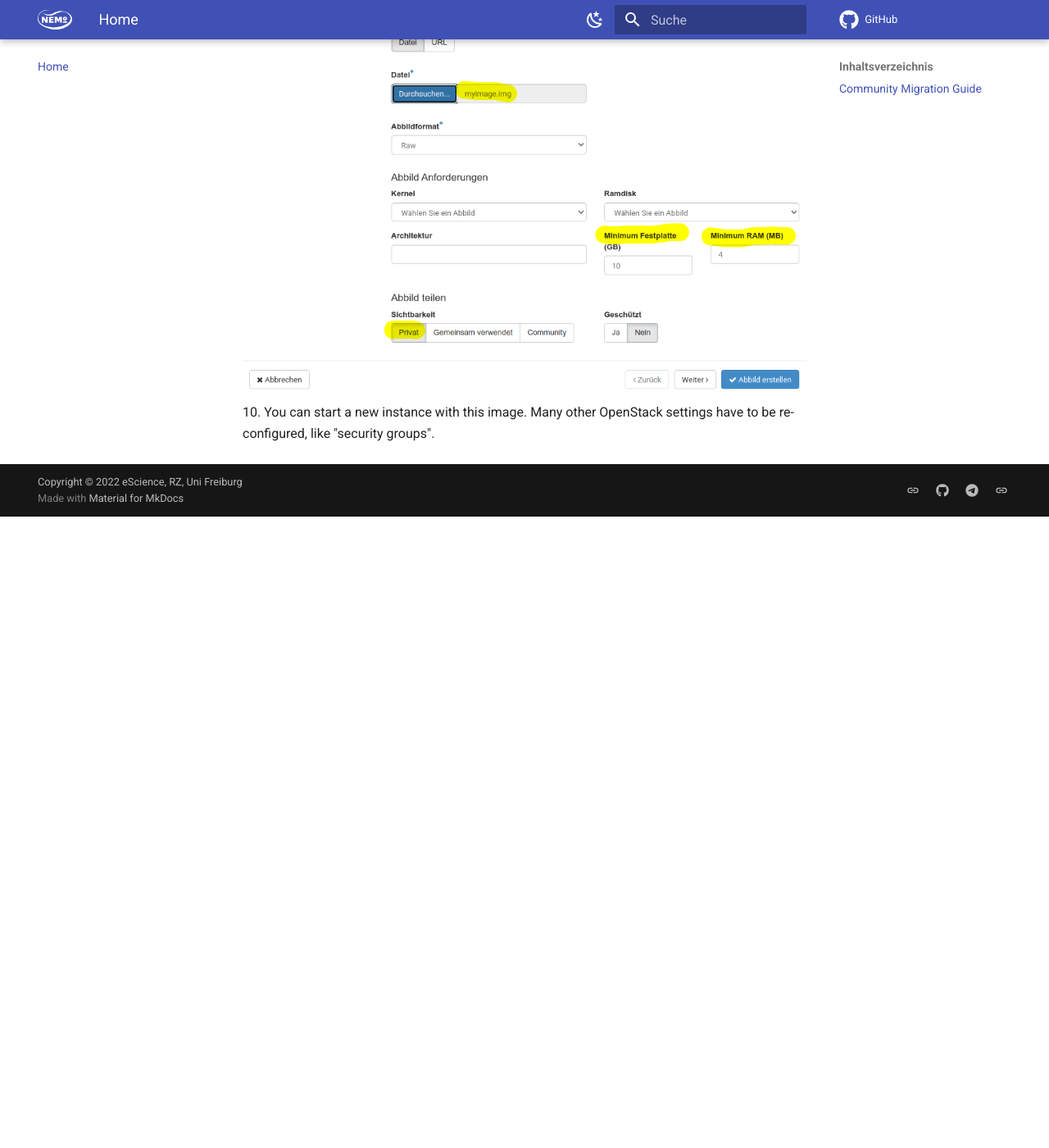
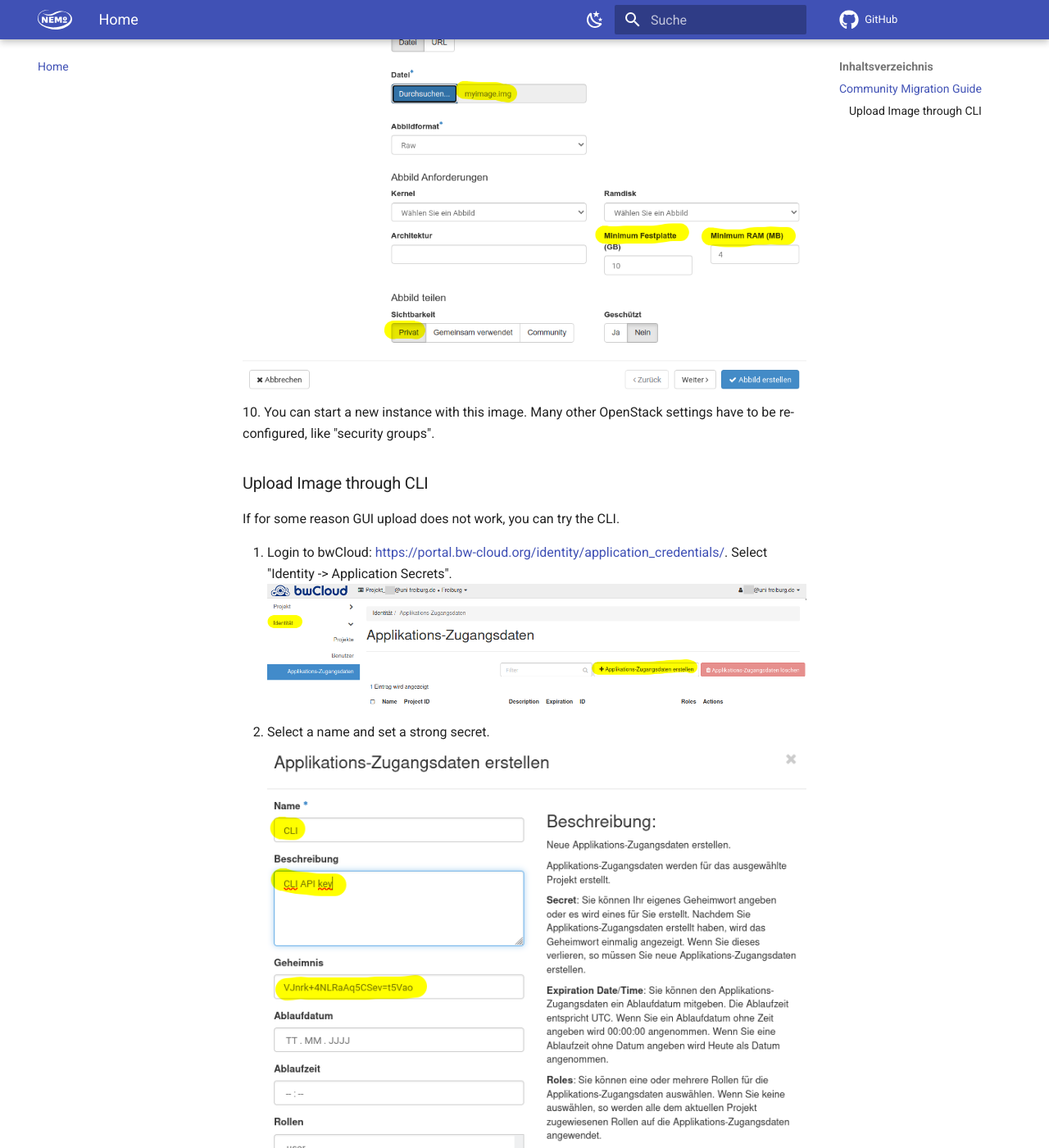
Before and after one commit to nemo-cluster/bwcloud-migration, an MkDocs documentation site: the page built from docs/index.md, in a window 1280 px wide and 1400 px high, scrolled down 2541 px. Shown: the whole window at 82% size. Built offline with MkDocs 1.6.1 and Material for MkDocs 9.7.7, drawn with Linux system fonts in a browser that asks for light colours; comment, search, counter and statistics services are not loaded; before the commit the page ends 3171 px from its top, so only the background shows below that; some of the changed text lies outside the part shown.

Commit message:
add info for cli upload.

````diff
--- a/docs/index.md
+++ b/docs/index.md
@@ -73,3 +73,22 @@
 ![Configure and upload new image.](img/image-config.png)
 10. You can start a new instance with this image.
 Many other OpenStack settings have to be re-configured, like "security groups".
+
+### Upload Image through CLI
+
+If for some reason GUI upload does not work, you can try the CLI.
+
+1. Login to bwCloud: [https://portal.bw-cloud.org/identity/application_credentials/](https://portal.bw-cloud.org/identity/application_credentials/).
+Select "Identity -> Application Secrets".
+![Generate Application Key.](img/api-key.png)
+2. Select a name and set a strong secret.
+![Configure Application Key.](img/api-key-conf.png)
+3. Download `openrc` file.
+4. Open a new bash window and source the credentials:
+```bash
+source app-cred-CLI-openrc.sh
+```
+5. Create/Upload image to new bwCloud:
+```bash
+openstack image create --file myimage.img --private myimage
+```
````
Also changed, not shown: docs/img/api-key-conf.png (added), docs/img/api-key.png (added).
